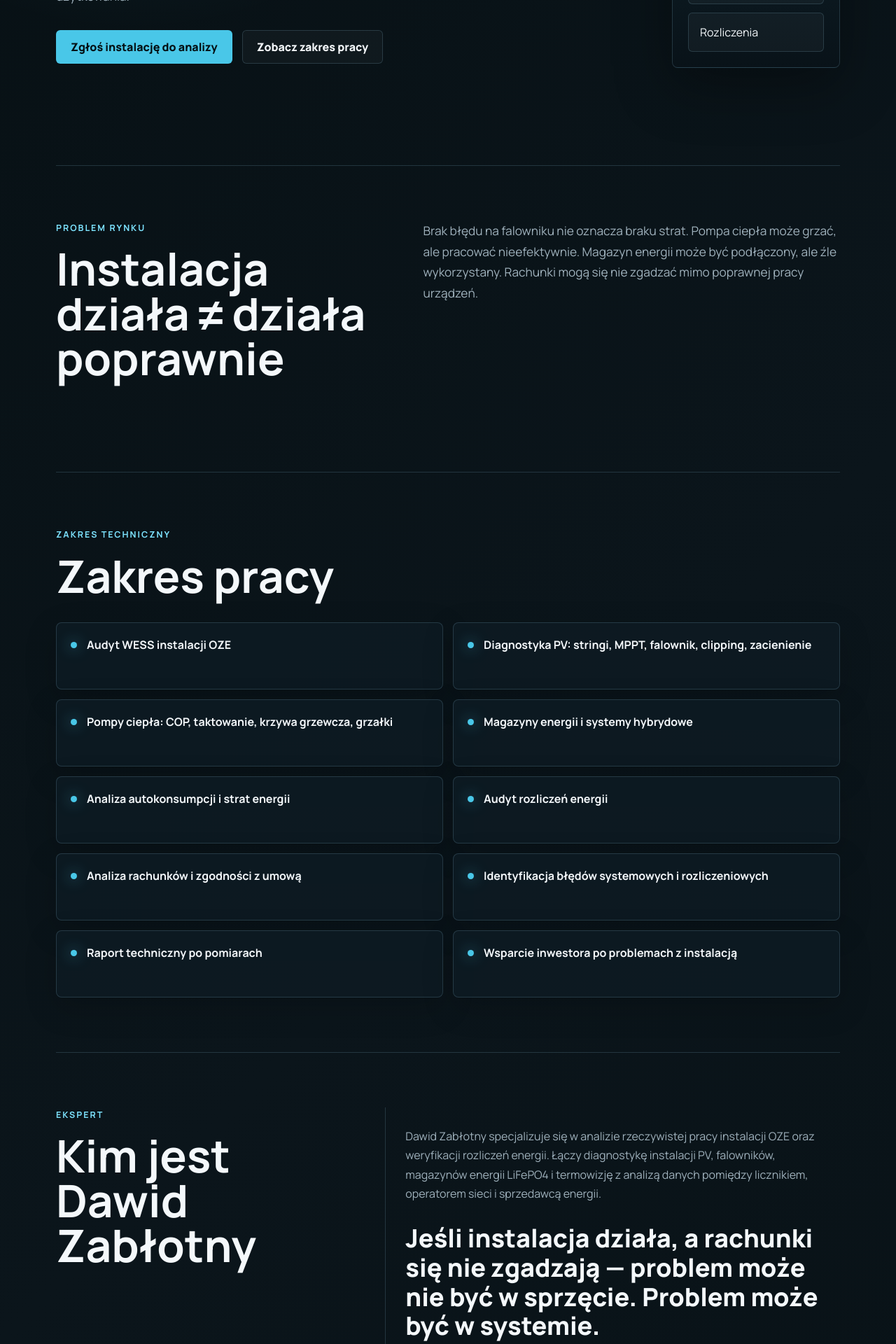
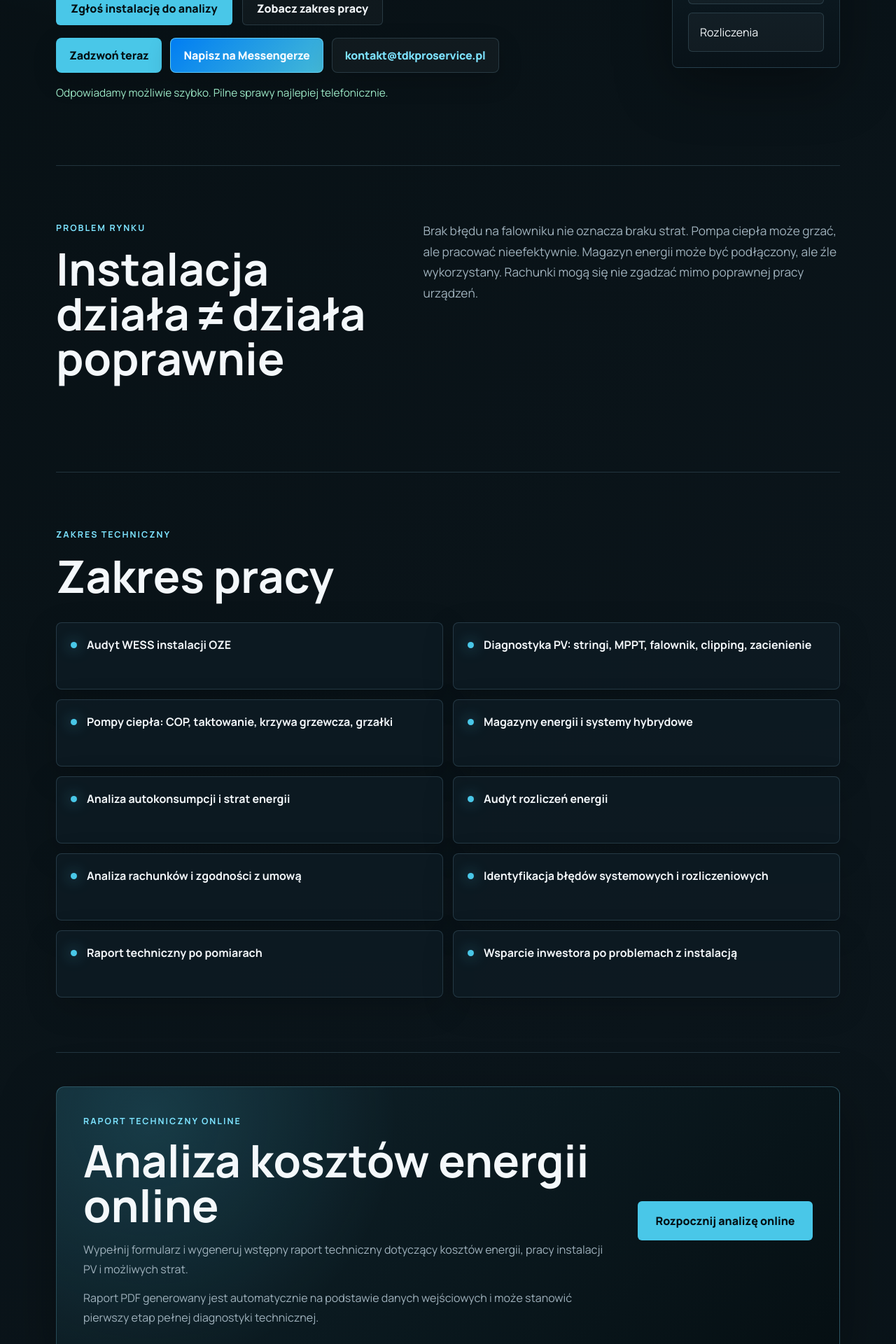
Before and after one commit to zablotnydawid-tdk/tdkproservice-web, a React (Vite) app: page / in a window 1280 px wide. Shown: the part 500-2420 px from the top of the page at 70% size. Built offline with nearby package versions, Linux system fonts and the light colour scheme; the HTML template or start-up script is replaced by a standard one.

Commit message:
Add online energy cost analysis section

```diff
--- a/src/App.jsx
+++ b/src/App.jsx
@@ -22,6 +22,48 @@ const workflow = [
   'Wniosek / raport'
 ];
 
+const contactCtas = [
+  {
+    href: 'tel:+48691275254',
+    label: 'Zadzwoń teraz',
+    variant: 'phone'
+  },
+  {
+    href: 'https://m.me/dlugi.dlugi.3',
+    label: 'Napisz na Messengerze',
+    variant: 'messenger'
+  },
+  {
+    href: 'mailto:kontakt@tdkproservice.pl',
+    label: 'kontakt@tdkproservice.pl',
+    variant: 'email'
+  }
+];
+
+function ContactCtas({ className = '' }) {
+  return (
+    <div className={`contact-ctas ${className}`.trim()} aria-label="Szybki kontakt">
+      {contactCtas.map((cta) => (
+        <a className={`contact-cta contact-cta--${cta.variant}`} href={cta.href} key={cta.href}>
+          {cta.label}
+        </a>
+      ))}
+    </div>
+  );
+}
+
+function ContactSectionLinks() {
+  return (
+    <div className="contact-links" aria-label="Kontakt bezpośredni">
+      <a className="contact-link contact-link--phone" href="tel:+48691275254">+48 691 275 254</a>
+      <a className="contact-link" href="mailto:kontakt@tdkproservice.pl">kontakt@tdkproservice.pl</a>
+      <a className="contact-link contact-link--small" href="https://m.me/dlugi.dlugi.3">
+        Messenger jako szybka wiadomość
+      </a>
+    </div>
+  );
+}
+
 export default function App() {
   return (
     <main className="site-shell">
@@ -38,6 +80,8 @@ export default function App() {
             <a className="button button--primary" href="#kontakt">Zgłoś instalację do analizy</a>
             <a className="button button--secondary" href="#zakres">Zobacz zakres pracy</a>
           </div>
+          <ContactCtas className="contact-ctas--hero" />
+          <p className="contact-note">Odpowiadamy możliwie szybko. Pilne sprawy najlepiej telefonicznie.</p>
         </div>
         <div className="hero__panel" aria-label="Obszary diagnostyki">
           <span>PV</span>
@@ -74,6 +118,31 @@ export default function App() {
         </div>
       </section>
 
+      <section className="section online-analysis-section">
+        <div className="online-analysis-card">
+          <div className="online-analysis-card__content">
+            <p className="eyebrow">Raport techniczny online</p>
+            <h2>Analiza kosztów energii online</h2>
+            <p>
+              Wypełnij formularz i wygeneruj wstępny raport techniczny dotyczący kosztów energii,
+              pracy instalacji PV i możliwych strat.
+            </p>
+            <p>
+              Raport PDF generowany jest automatycznie na podstawie danych wejściowych i może
+              stanowić pierwszy etap pełnej diagnostyki technicznej.
+            </p>
+          </div>
+          <a
+            className="button button--primary online-analysis-card__button"
+            href="https://api.tdkproservice.pl"
+            rel="noopener noreferrer"
+            target="_blank"
+          >
+            Rozpocznij analizę online
+          </a>
+        </div>
+      </section>
+
       <section className="section expert-section">
         <div>
           <p className="eyebrow">Ekspert</p>
@@ -90,6 +159,29 @@ export default function App() {
             Jeśli instalacja działa, a rachunki się nie zgadzają — problem może nie być w sprzęcie.
             Problem może być w systemie.
           </blockquote>
+        </div>
+      </section>
+
+      <section className="section media-section">
+        <div className="media-card">
+          <div>
+            <p className="eyebrow">Media</p>
+            <h2>W mediach</h2>
+          </div>
+          <div className="media-card__content">
+            <p>
+              Dawid Zabłotny był cytowany jako ekspert w ogólnopolskim portalu Fakt.pl w temacie
+              problemów rynku fotowoltaiki i realnych doświadczeń użytkowników.
+            </p>
+            <a
+              className="button button--secondary media-card__button"
+              href="https://www.fakt.pl/pieniadze/nie-tylko-przemyslaw-czarnek-rozczarowany-fotowoltaika-na-to-skarza-sie-ludzie/g6y4crj"
+              rel="noopener noreferrer"
+              target="_blank"
+            >
+              Zobacz publikację
+            </a>
+          </div>
         </div>
       </section>
 
@@ -120,6 +212,8 @@ export default function App() {
             Opisz typ instalacji, objawy, falownik lub pompę, lokalizację i dostępne dane.
             Odezwiemy się z informacją, jakie dane będą potrzebne do dalszej weryfikacji.
           </p>
+          <p className="contact-note">Odpowiadamy możliwie szybko. Pilne sprawy najlepiej telefonicznie.</p>
+          <ContactSectionLinks />
         </div>
         <ContactForm />
       </section>
@@ -127,6 +221,7 @@ export default function App() {
       <footer className="footer">
         <strong>TDK&ProService Dawid Zabłotny</strong>
         <a href="mailto:kontakt@tdkproservice.pl">kontakt@tdkproservice.pl</a>
+        <a href="tel:+48691275254">+48 691 275 254</a>
         <span>Słupsk | Pomorskie | Polska</span>
       </footer>
     </main>
--- a/src/ContactForm.jsx
+++ b/src/ContactForm.jsx
@@ -1,14 +1,14 @@
 import React, { useState } from 'react';
 
 export default function ContactForm() {
-  const [form, setForm] = useState({ name: '', email: '', message: '' });
+  const [form, setForm] = useState({ name: '', email: '', phone: '', message: '' });
   const [status, setStatus] = useState('');
 
   const handleChange = e => setForm({ ...form, [e.target.name]: e.target.value });
   const openMailClient = payload => {
-    const subject = encodeURIComponent('Zgłoszenie instalacji do analizy');
+    const subject = encodeURIComponent('Zgłoszenie ze strony TDK&ProService');
     const body = encodeURIComponent(
-      `Imię i nazwisko: ${payload.name}\nEmail: ${payload.email}\n\nWiadomość:\n${payload.message}`
+      `Imię: ${payload.name}\nEmail: ${payload.email}\nTelefon: ${payload.phone}\nOpis problemu: ${payload.message}`
     );
 
     window.location.href = `mailto:kontakt@tdkproservice.pl?subject=${subject}&body=${body}`;
@@ -19,16 +19,17 @@ export default function ContactForm() {
     const payload = {
       name: form.name.trim(),
       email: form.email.trim(),
+      phone: form.phone.trim(),
       message: form.message.trim()
     };
 
-    if (!payload.name || !payload.email || !payload.message) {
+    if (!payload.name || !payload.email || !payload.phone || !payload.message) {
       setStatus('Uzupełnij wymagane pola.');
       return;
     }
 
     openMailClient(payload);
-    setStatus('Dziękujemy. Zgłoszenie zostało przygotowane w programie pocztowym.');
+    setStatus('Jeśli okno poczty się nie otworzy, napisz bezpośrednio na kontakt@tdkproservice.pl');
   };
 
   return (
@@ -36,7 +37,7 @@ export default function ContactForm() {
       <form className="contact-form" onSubmit={handleSubmit}>
         <input
           name="name"
-          placeholder="Imię i nazwisko"
+          placeholder="Imię"
           value={form.name}
           onChange={handleChange}
           required
@@ -49,9 +50,17 @@ export default function ContactForm() {
           onChange={handleChange}
           required
         />
+        <input
+          name="phone"
+          type="tel"
+          placeholder="Telefon"
+          value={form.phone}
+          onChange={handleChange}
+          required
+        />
         <textarea
           name="message"
-          placeholder="Typ instalacji, objawy, lokalizacja, dostępne dane"
+          placeholder="Opis problemu"
           value={form.message}
           onChange={handleChange}
           required
--- a/src/index.css
+++ b/src/index.css
@@ -122,6 +122,96 @@ p {
   margin-top: 34px;
 }
 
+.contact-ctas {
+  display: flex;
+  flex-wrap: wrap;
+  gap: 12px;
+  margin-top: 22px;
+}
+
+.contact-cta {
+  display: inline-flex;
+  min-height: 50px;
+  align-items: center;
+  justify-content: center;
+  border: 1px solid var(--line);
+  border-radius: 8px;
+  padding: 0 18px;
+  color: var(--text);
+  font-weight: 850;
+  letter-spacing: -0.01em;
+  background: rgba(255, 255, 255, 0.035);
+  box-shadow: 0 12px 34px rgba(0, 0, 0, 0.18);
+  transition: transform 180ms ease, border-color 180ms ease, background 180ms ease, box-shadow 180ms ease;
+}
+
+.contact-cta:hover {
+  transform: translateY(-2px);
+  border-color: rgba(125, 227, 255, 0.48);
+  box-shadow: 0 18px 42px rgba(0, 0, 0, 0.24);
+}
+
+.contact-cta--phone {
+  border-color: rgba(73, 199, 232, 0.54);
+  background: var(--accent);
+  color: #041014;
+}
+
+.contact-cta--messenger {
+  border-color: rgba(125, 227, 255, 0.7);
+  background: linear-gradient(135deg, rgba(0, 132, 255, 0.95), rgba(73, 199, 232, 0.92));
+  color: #f8fcff;
+}
+
+.contact-cta--email {
+  color: var(--accent-strong);
+}
+
+.contact-ctas--hero {
+  margin-top: 18px;
+}
+
+.contact-note {
+  max-width: 620px;
+  margin: 16px 0 0;
+  color: var(--success);
+  font-size: 0.96rem;
+}
+
+.contact-links {
+  display: grid;
+  gap: 10px;
+  margin-top: 22px;
+}
+
+.contact-link {
+  display: inline-flex;
+  width: fit-content;
+  align-items: center;
+  border-bottom: 1px solid rgba(125, 227, 255, 0.28);
+  color: var(--accent-strong);
+  font-weight: 800;
+  transition: color 180ms ease, border-color 180ms ease;
+}
+
+.contact-link:hover {
+  border-color: var(--accent-strong);
+  color: var(--text);
+}
+
+.contact-link--phone {
+  color: var(--text);
+  font-size: 1.12rem;
+}
+
+.contact-link--small {
+  width: fit-content;
+  border-bottom-color: rgba(159, 177, 188, 0.34);
+  color: var(--muted);
+  font-size: 0.92rem;
+  font-weight: 700;
+}
+
 .button,
 .contact-form button {
   display: inline-flex;
@@ -240,6 +330,50 @@ p {
   box-shadow: 0 0 20px rgba(73, 199, 232, 0.7);
 }
 
+.online-analysis-section {
+  padding-top: 48px;
+}
+
+.online-analysis-card {
+  display: grid;
+  grid-template-columns: minmax(0, 1fr) auto;
+  gap: 36px;
+  align-items: center;
+  padding: clamp(24px, 4vw, 38px);
+  border: 1px solid rgba(125, 227, 255, 0.28);
+  border-radius: 12px;
+  background:
+    radial-gradient(circle at 12% 12%, rgba(73, 199, 232, 0.16), transparent 22rem),
+    linear-gradient(135deg, rgba(16, 36, 45, 0.94), rgba(6, 15, 19, 0.94));
+  box-shadow: var(--shadow);
+  transition: transform 180ms ease, border-color 180ms ease, box-shadow 180ms ease;
+}
+
+.online-analysis-card:hover {
+  transform: translateY(-3px);
+  border-color: rgba(125, 227, 255, 0.48);
+  box-shadow: 0 28px 88px rgba(0, 0, 0, 0.42);
+}
+
+.online-analysis-card h2 {
+  max-width: 820px;
+}
+
+.online-analysis-card__content p {
+  max-width: 760px;
+  margin-bottom: 14px;
+}
+
+.online-analysis-card__content p:last-child {
+  margin-bottom: 0;
+}
+
+.online-analysis-card__button {
+  min-width: 250px;
+  min-height: 56px;
+  white-space: nowrap;
+}
+
 .expert-section {
   display: grid;
   grid-template-columns: 0.65fr 1fr;
@@ -257,6 +391,39 @@ blockquote {
   font-size: clamp(1.35rem, 3vw, 2.25rem);
   font-weight: 800;
   line-height: 1.16;
+}
+
+.media-section {
+  padding-top: 48px;
+}
+
+.media-card {
+  display: grid;
+  grid-template-columns: 0.7fr 1fr;
+  gap: 44px;
+  align-items: center;
+  padding: 32px;
+  border: 1px solid rgba(125, 227, 255, 0.26);
+  border-radius: 10px;
+  background:
+    radial-gradient(circle at 12% 0%, rgba(73, 199, 232, 0.14), transparent 24rem),
+    linear-gradient(135deg, rgba(16, 36, 45, 0.92), rgba(7, 16, 20, 0.9));
+  box-shadow: var(--shadow);
+}
+
+.media-card h2 {
+  margin-bottom: 0;
+}
+
+.media-card__content p {
+  max-width: 680px;
+  margin-bottom: 22px;
+  color: var(--text);
+  font-size: 1.08rem;
+}
+
+.media-card__button {
+  width: fit-content;
 }
 
 .timeline {
@@ -374,7 +541,9 @@ blockquote {
 
   .hero,
   .section--problem,
+  .online-analysis-card,
   .expert-section,
+  .media-card,
   .contact-section {
     grid-template-columns: 1fr;
   }
@@ -408,16 +577,30 @@ blockquote {
   .contact-card {
     padding: 18px;
   }
+
+  .media-card {
+    gap: 22px;
+    padding: 24px;
+  }
+
+  .online-analysis-card {
+    gap: 24px;
+  }
 }
 
 @media (max-width: 520px) {
   .hero__actions,
+  .contact-ctas,
   .button,
+  .contact-cta,
+  .online-analysis-card__button,
+  .media-card__button,
   .contact-form button {
     width: 100%;
   }
 
   .button,
+  .contact-cta,
   .contact-form button {
     padding-inline: 14px;
   }
```
Also changed, not shown: 1 other file (tests, documents, lock files or other folders).
